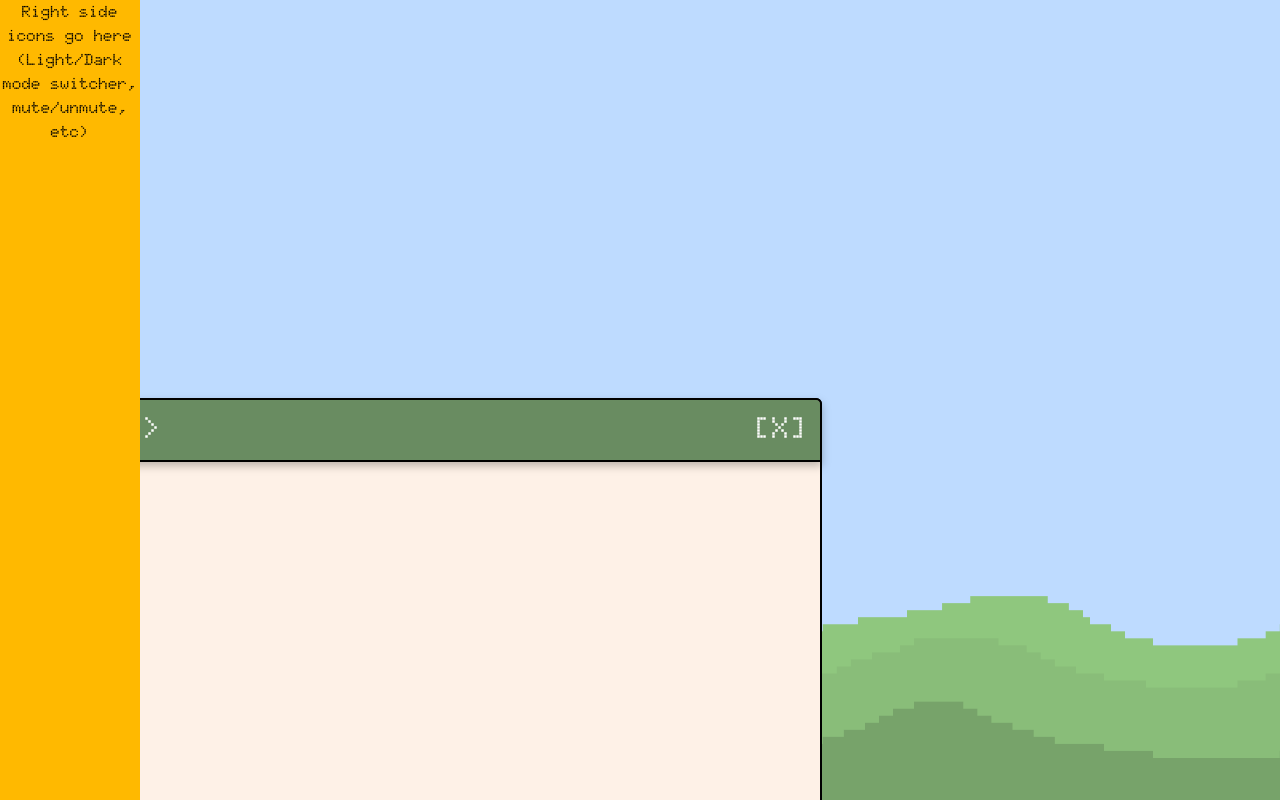
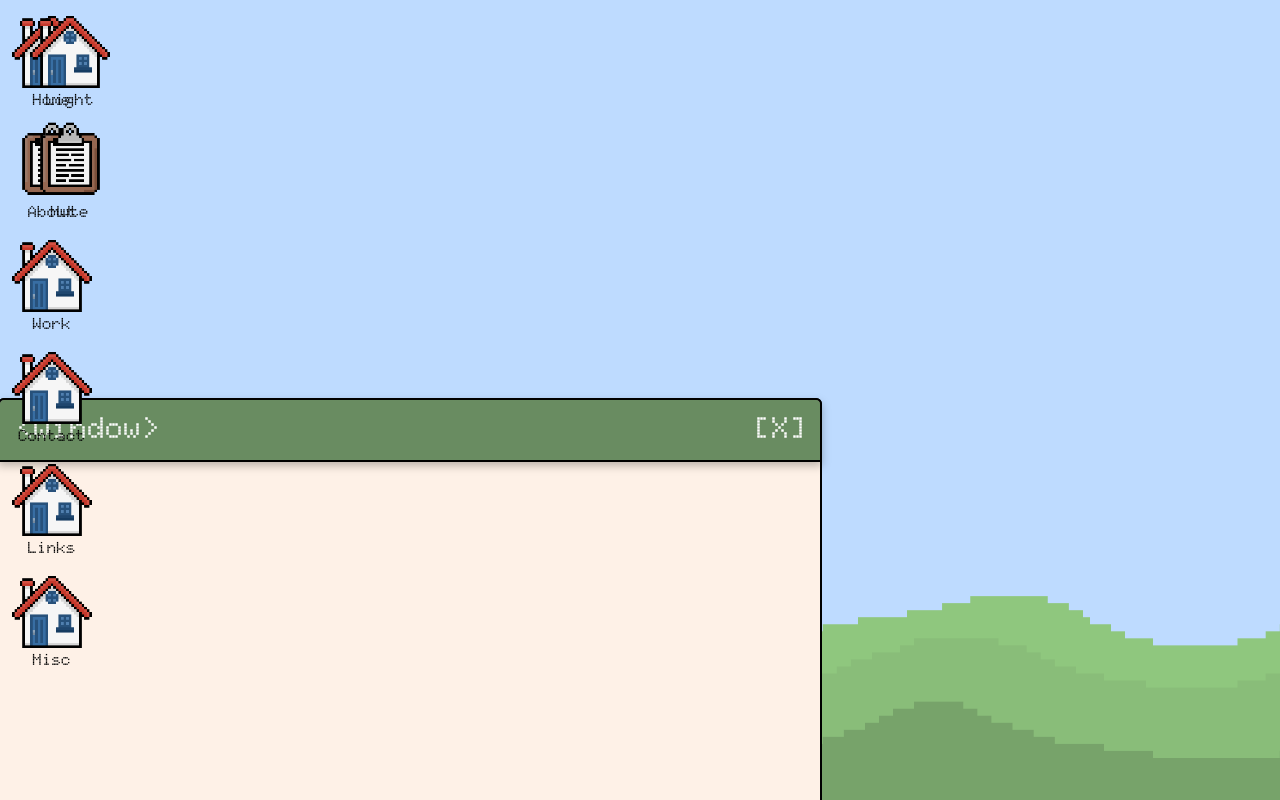
Before and after one commit to PhilosofoxDev/NathanLomnickyPortfolio, a React (Vite) app: page / in a window 1280 px wide. Built offline with nearby package versions, Linux system fonts and the light colour scheme.

Commit message:
Finished Layout 7/22
Not much time to work today, but the general layout is done. Needs interactivity and polish

```diff
--- a/src/Components/desktopShortcuts.jsx
+++ b/src/Components/desktopShortcuts.jsx
@@ -8,33 +8,58 @@ function Shortcuts() {
         <div class="flex w-35 absolute justify-center h-screen text-center font-dotoBold text-black text-md z-100"> {/*Left Bar (SHOULD BE ON TOP (highest z-order)*/}
             <div class="mt-2 mr-9"> {/*Left Icon Container*/}
                 <div>
+                    <button class="hover:bg-blue-300">
                         <img class="max-w-20" src={houseIcon} alt="HomeIcon"></img>
                         <h1>Home</h1>
+                    </button>
                 </div>
                 <div class="mt-2">
+                    <button class="hover:bg-blue-300">
                         <img class="max-w-20" src={clipboardIcon} alt="AboutIcon"></img> {/*Add top margin to every element after first one*/}
                         <h1>About</h1>
+                    </button>
                 </div>
                 <div class="mt-2">
+                    <button class="hover:bg-blue-300">
                         <img class="max-w-20" src={houseIcon} alt="FolderIcon"></img>
                         <h1>Work</h1>
+                    </button>
                 </div>
                 <div class="mt-2">
+                    <button class="hover:bg-blue-300">
                         <img class="max-w-20" src={houseIcon} alt="Envelope/Phone Icon"></img>
                         <h1>Contact</h1>
+                    </button>
                 </div>
                 <div class="mt-2">
+                    <button class="hover:bg-blue-300">
                         <img class="max-w-20" src={houseIcon} alt="ChainlinkIcon"></img>
                         <h1>Links</h1>
+                    </button>
                 </div>
                 <div class="mt-2">
+                    <button class="hover:bg-blue-300">
                         <img class="max-w-20" src={houseIcon} alt="RecycleBinIcon"></img>
                         <h1>Misc</h1>
+                    </button>
                 </div>
             </div>
         </div>
-        <div class="bg-amber-400 flex w-35 absolute justify-self-end justify-center h-screen text-center font-dotoBold text-black text-md z-100">
-            <h1>Right side icons go here &#40;Light/Dark mode switcher, mute/unmute, etc&#41;</h1> {/*Left Icon Container*/}
+        <div class="flex w-35 absolute justify-self-end justify-center h-screen text-center font-dotoBold text-black text-md z-100">
+            <div class="mt-2"> {/*Left Icon Container*/}
+                <div>
+                    <button class="hover:bg-blue-300">
+                        <img class="max-w-20" src={houseIcon} alt="HomeIcon"></img>
+                        <h1>Light</h1> {/*Maybe/Maybe not have text*/}
+                    </button>
+                </div>
+                <div class="mt-2">
+                    <button class="hover:bg-blue-300">
+                        <img class="max-w-20" src={clipboardIcon} alt="AboutIcon"></img> {/*Add top margin to every element after first one*/}
+                        <h1>Mute</h1> {/*Maybed/Maybe not have text*/}
+                    </button>
+                </div>
+            </div>
         </div>
         </>
     )
--- a/src/Components/mainwindow.jsx
+++ b/src/Components/mainwindow.jsx
@@ -2,7 +2,7 @@ import "tailwindcss"
 
 function Window() {
     return (
-            <div class="fixed bg-windowBox mb-15 w-205 h-130 rounded-sm self-center justify-self-center outline-2 outline-black z-10"> {/*Change color to whatever works*/}
+            <div class="fixed shrink bg-windowBox mb-15 w-205 h-130 rounded-sm self-center justify-self-center outline-2 outline-black z-10"> {/*Change color to whatever works*/}
                 <div class="flex w-full bg-siteGreen h-15 rounded-t-sm justify-between drop-shadow-lg/25 outline-2">
                     <h1 class="text-3xl font-dotoBold text-white ml-4 m-2 mt-2.5">&lt;window&gt;</h1>
                     <h1 class="text-3xl font-dotoBold text-white self-center mb-1 mr-3">&#91;X&#93;</h1>
--- /dev/null
+++ b/src/Css Files/desktopShortcuts.css
@@ -0,0 +1,3 @@
+.button:hover {
+    @apply bg-blue-300
+}
```
Lines whose indentation alone changed are shown as unchanged.
